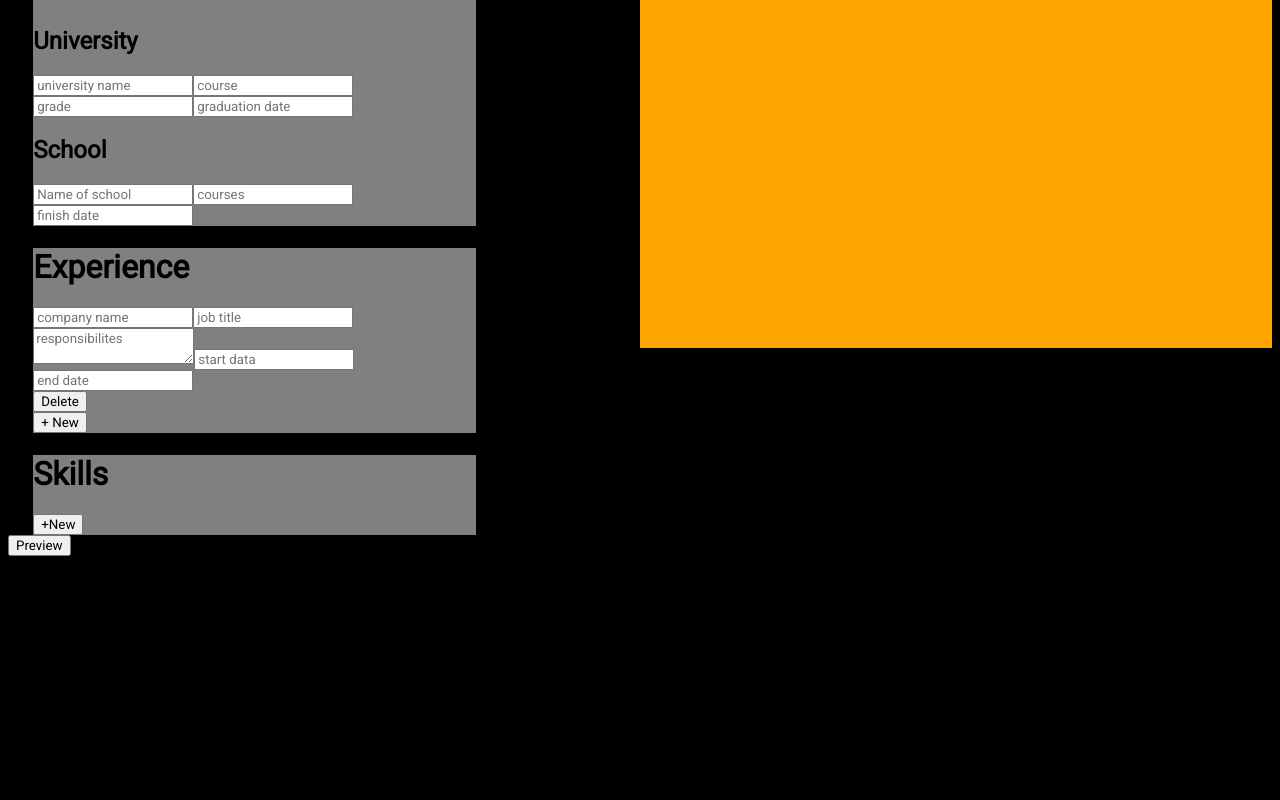
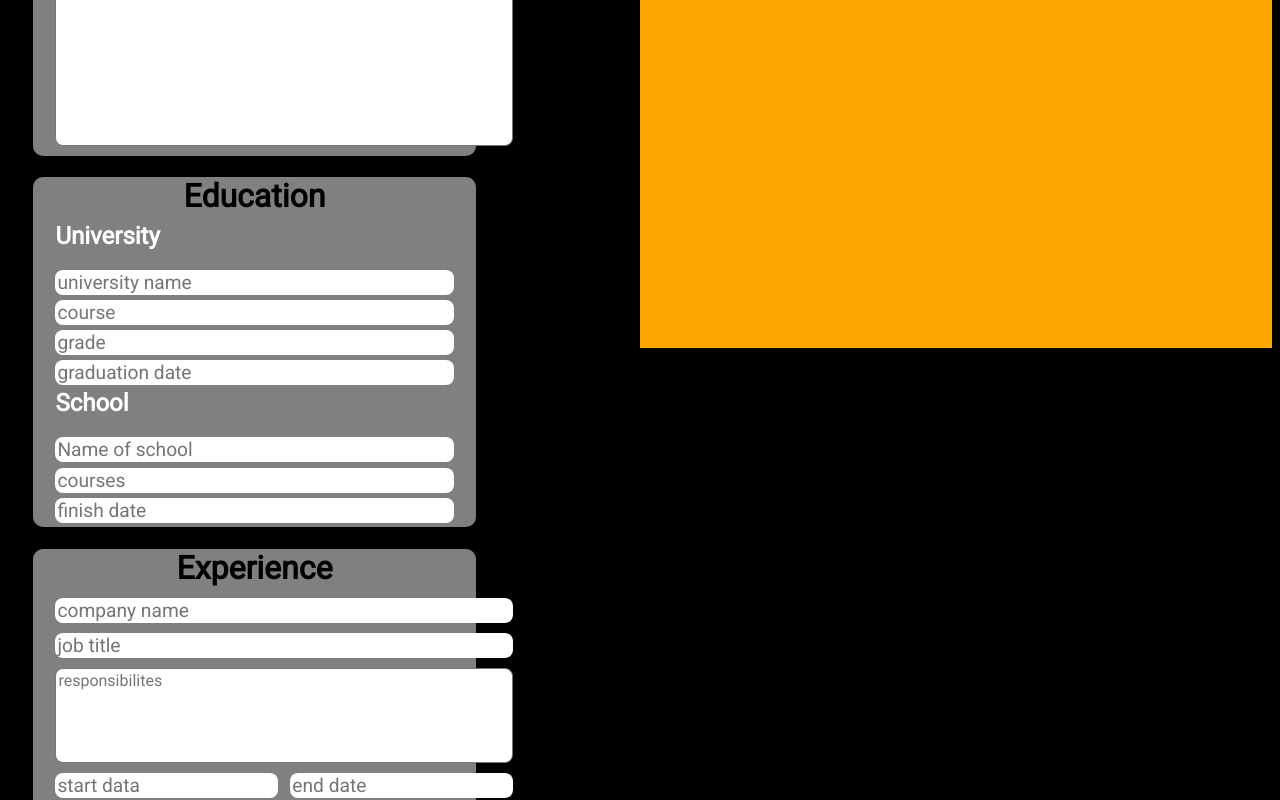
Before and after one commit to a-sha0234/CreatorGenix, a React (Create React App) app: page / in a window 1280 px wide. Shown: the part 460-1260 px from the top of the page. Before the commit the page ends 1024 px from the top, so only its background shows below. Built offline with nearby package versions, Linux system fonts and the light colour scheme.

Commit message:
style form

```diff
--- a/src/components/Education.tsx
+++ b/src/components/Education.tsx
@@ -9,7 +9,25 @@ import {
   setSchoolCourse,
   setSchoolYearOfGraduation,
 } from "../redux/education";
-import { store, RootState } from "../redux/store";
+
+import styled from "styled-components";
+import { RootState } from "../redux/store";
+import { Input, Heading, SubHeading } from "../style/styles";
+
+const ContainerUni = styled.div`
+  display: grid;
+  grid-template-columns: 1fr;
+  grid-template-rows: 1fr 1fr 1fr 1fr;
+  grid-template-areas: "universityNames" "universityCourse" "universityGrade" "yearOfGraduation";
+  row-gap: 5%;
+`;
+const ContainerSkl = styled.div`
+  display: grid;
+  grid-template-columns: 1fr;
+  grid-template-rows: 1fr 1fr 1fr;
+  grid-template-areas: "schoolName" "schoolCourse" "yearOfGraduation";
+  row-gap: 7%;
+`;
 
 export default function Education() {
   const education = useSelector((state: RootState) => state.educationData);
@@ -40,49 +58,71 @@ export default function Education() {
 
   return (
     <div>
-      <h1>Education </h1>
-      <h2>University</h2>
+      <Heading>Education </Heading>
+
+      <div
+        style={{
+          maxWidth: "90%",
+          margin: "auto",
+          position: "relative",
+          bottom: "15px",
+        }}
+      >
+        <SubHeading>University</SubHeading>
         <form>
-        <input
+          <ContainerUni>
+            <Input
               type="text"
               name="universityNames"
               onChange={setUniversityNames}
               placeholder="university name"
-        ></input>
-        <input
+              gridArea="universityNames"
+            ></Input>
+            <Input
               name="universityCourse"
               onChange={setUniversityCourses}
               placeholder="course"
-        ></input>
-        <input
+              gridArea="universityCourse"
+            ></Input>
+            <Input
               name="universityGrade"
               onChange={setUniversityGrades}
               placeholder="grade"
-        ></input>
-        <input
+              gridArea="universityGrade"
+            ></Input>
+            <Input
               name="yearOfGraduation"
               onChange={setUniversityyearOfGraduations}
               placeholder="graduation date"
-        ></input>
+              gridArea="yearOfGraduation"
+            ></Input>
+          </ContainerUni>
         </form>
-      <h2>School</h2>
+        <SubHeading>School</SubHeading>
+
         <form>
-        <input
+          <ContainerSkl>
+            <Input
               name="schoolName"
               onChange={setSchoolNames}
               placeholder="Name of school"
-        ></input>
-        <input
+              gridArea="schoolName"
+            ></Input>
+            <Input
               name="schoolCourse"
               onChange={setSchoolCourses}
               placeholder="courses"
-        ></input>
-        <input
+              gridArea="schoolCourse"
+            ></Input>
+            <Input
               name="yearOfGraduation"
               onChange={setSchoolyearOfGraduations}
               placeholder="finish date"
-        ></input>
+              gridArea="yearOfGraduation"
+            ></Input>
+          </ContainerSkl>
         </form>
+      </div>
     </div>
   );
 }
--- a/src/components/Experience.tsx
+++ b/src/components/Experience.tsx
@@ -3,6 +3,7 @@ import { useDispatch, useSelector } from "react-redux";
 import { addForm } from "../redux/experience";
 import { store, RootState } from "../redux/store";
 import { v4 as uuidv4 } from "uuid";
+import { Heading, Button } from "../style/styles";
 
 export default function Experience() {
   const dispatch = useDispatch();
@@ -16,13 +17,13 @@ export default function Experience() {
 
   return (
     <div>
-      <h1>Experience</h1>
+      <Heading>Experience</Heading>
       <div>
         {experiences.form.map((data, index) => {
           return <ExperienceForm key={index} formkey={index} data={data} />;
         })}
       </div>
-      <button onClick={addForms}>+ New</button>
+      <Button onClick={addForms}>+ New</Button>
     </div>
   );
 }
--- a/src/components/LeftHandComponent.tsx
+++ b/src/components/LeftHandComponent.tsx
@@ -5,14 +5,9 @@ import Experience from "./Experience";
 import Skills from "./Skills";
 import styles from "../style/leftHandComp/leftHandComp.module.css";
 import styled from "styled-components";
+import { Section } from "../style/styles";
 
 const Container = styled.main``;
-
-const Section = styled.div`
-  background-color: grey;
-  max-width: 70%;
-  margin-left: 4%;
-`;
 
 const LeftHandComponent = () => {
   return (
--- a/src/components/PersonalData.tsx
+++ b/src/components/PersonalData.tsx
@@ -11,26 +11,15 @@ import {
   setWebsite,
 } from "../redux/personalData";
 import { RootState } from "../redux/store";
-
-interface gridProps {
-  gridArea: string;
-}
+import { Input, Heading, TextArea } from "../style/styles";
 
 const Container = styled.div`
   display: grid;
   grid-template-columns: 1fr 1fr;
-  grid-template-rows: 1fr 1fr 1fr 1fr 1fr;
+  grid-template-rows: 1fr 1fr 1fr 1fr 6fr;
   column-gap: 3%;
   row-gap: 5%;
   grid-template-areas: "name lastName" "location location" "website website" "email phoneNumber" "profileDescription profileDescription";
-`;
-
-const Input = styled.input<gridProps>`
-  grid-area: ${(props: any) => props.gridArea};
-`;
-
-const TextArea = styled.textarea<gridProps>`
-  grid-area: ${(props: any) => props.gridArea};
 `;
 
 const PersonalData = () => {
@@ -66,9 +55,18 @@ const PersonalData = () => {
 
   return (
     <>
-      <h1>Personal Data</h1>
+      <Heading>Personal Data</Heading>
 
       <form>
+        {/* make div into styled component  */}
+        <div
+          style={{
+            maxWidth: "90%",
+            margin: "auto",
+            position: "relative",
+            bottom: "10px",
+          }}
+        >
           <Container>
             <Input
               type="text"
@@ -117,9 +115,11 @@ const PersonalData = () => {
               onChange={handleProfileChange}
               placeholder="description"
               style={{ resize: "none", overflowY: "scroll" }}
+              rows={12}
               gridArea="profileDescription"
             ></TextArea>
           </Container>
+        </div>
       </form>
     </>
   );
--- a/src/components/Skills.tsx
+++ b/src/components/Skills.tsx
@@ -3,6 +3,7 @@ import { store, RootState } from "../redux/store";
 import { addSkill, updateSkill, deleteSkill } from "../redux/skills";
 import SkillsForm from "./common/SkillsForm";
 import { v4 as uuidv4 } from "uuid";
+import { Heading } from "../style/styles";
 
 export default function Skills() {
   const dispatch = useDispatch();
@@ -13,7 +14,7 @@ export default function Skills() {
 
   return (
     <div>
-      <h1>Skills</h1>
+      <Heading>Skills & Technolgies </Heading>
       {skills.form.map((data, index) => {
         return <SkillsForm id={data.uuid} formKey={index} />;
       })}
--- a/src/components/common/ExperienceForm.tsx
+++ b/src/components/common/ExperienceForm.tsx
@@ -3,6 +3,18 @@ import { useSelector, useDispatch } from "react-redux";
 import { updateForm, deleteForm } from "../../redux/experience";
 import { store, RootState } from "../../redux/store";
 import { useState, useEffect } from "react";
+import { Input, TextArea, Button } from "../../style/styles";
+import styled from "styled-components";
+
+const Container = styled.div`
+  display: grid;
+  grid-template-columns: 1fr 1fr;
+  grid-template-rows: 1fr 1fr 5fr 1fr;
+  column-gap: 3%;
+  row-gap: 5%;
+  grid-template-areas: "companyName companyName" "position position" "responsibilities responsibilities" "startDate endDate";
+`;
+
 interface Iprops {
   formkey: number;
   data: any;
@@ -33,41 +45,58 @@ const ExperienceForm: React.FC<Iprops> = ({ formkey, data }) => {
   return (
     <div>
       <form>
-        <input
+        <div
+          style={{
+            maxWidth: "90%",
+            margin: "auto",
+            position: "relative",
+            bottom: "10px",
+          }}
+        >
+          <Container>
+            <Input
               onChange={handleChange}
               name="companyName"
               value={experiences.form[formkey].companyName}
               placeholder="company name"
-        ></input>
-        <input
+              gridArea="companyName"
+            ></Input>
+            <Input
               onChange={handleChange}
               name="position"
               value={experiences.form[formkey].position}
               placeholder="job title"
-        ></input>
-        <textarea
+              gridArea="position"
+            ></Input>
+            <TextArea
               onChange={handleChange}
               name="responsibilities"
               value={experiences.form[formkey].responsibilities}
-          placeholder="responsibilites "
-        ></textarea>
-        <input
+              placeholder="responsibilites"
+              gridArea="responsibilities"
+              style={{ resize: "none", overflowY: "scroll" }}
+            ></TextArea>
+            <Input
               onChange={handleChange}
               name="startDate"
               value={experiences.form[formkey].startDate}
               placeholder="start data"
-        ></input>
-        <input
+              gridArea="startDate"
+            ></Input>
+            <Input
               onChange={handleChange}
               name="endDate"
               value={experiences.form[formkey].endDate}
               placeholder="end date"
-        ></input>
+              gridArea="endDate"
+            ></Input>
+          </Container>
+        </div>
       </form>
 
-      <button onClick={handleDelete} id={`${data.uuid}`}>
+      <Button onClick={handleDelete} id={`${data.uuid}`}>
         Delete
-      </button>
+      </Button>
     </div>
   );
 };
--- a/src/components/common/SkillsForm.tsx
+++ b/src/components/common/SkillsForm.tsx
@@ -1,11 +1,15 @@
 import { useSelector, useDispatch } from "react-redux";
 import { store, RootState } from "../../redux/store";
 import { updateSkill, deleteSkill } from "../../redux/skills";
+import { Input, SkillDelete } from "../../style/styles";
+import styled from "styled-components";
 
 interface Iprops {
   id: string;
   formKey: number;
 }
+
+const Container = styled.div``;
 
 const SkillsForm: React.FC<Iprops> = ({ id, formKey }) => {
   const dispatch = useDispatch();
@@ -14,21 +18,34 @@ const SkillsForm: React.FC<Iprops> = ({ id, formKey }) => {
   function handleSkillChange(e: any) {
     dispatch(updateSkill({ id: id, value: e.currentTarget.value }));
   }
-  function handleDeleteSkill() {
+  function handleDeleteSkill(e: any) {
+    e.preventDefault();
     dispatch(deleteSkill(id));
   }
 
   return (
     <>
       <form>
-        <input
-          name="skill"
-          value={skills.form[formKey].skill}
-          onChange={handleSkillChange}
-          placeholder="skill"
-        ></input>
+        <div
+          style={{
+            maxWidth: "90%",
+            margin: "auto",
+            position: "relative",
+            bottom: "10px",
+          }}
+        >
+          <Container>
+            <Input
+              name="skill"
+              value={skills.form[formKey].skill}
+              onChange={handleSkillChange}
+              placeholder="skill"
+              gridArea=""
+            ></Input>
+            <SkillDelete onClick={handleDeleteSkill}>Delete</SkillDelete>
+          </Container>
+        </div>
       </form>
-      <button onClick={handleDeleteSkill}>Delete</button>
     </>
   );
 };
--- a/src/style/leftHandComp/leftHandComp.module.css
+++ b/src/style/leftHandComp/leftHandComp.module.css
@@ -3,6 +3,11 @@
   flex-direction: column;
 }
 
-.container > section {
+/* .container > section {
   margin-top: 3%;
-}
+  border-radius: 10px;
+} */
+
+/* .container section {
+  border-radius: 10%;
+} */
--- /dev/null
+++ b/src/style/styles.ts
@@ -0,0 +1,43 @@
+import styled from "styled-components";
+
+interface gridProps {
+  gridArea: string;
+}
+
+const Input = styled.input<gridProps>`
+  grid-area: ${(props: any) => props.gridArea};
+  border-radius: 8px;
+  border: none;
+  font-size: 1.2rem;
+`;
+
+const Heading = styled.h1`
+  text-align: center;
+`;
+
+const SubHeading = styled.h2`
+  color: white;
+`;
+
+const TextArea = styled.textarea<gridProps>`
+  grid-area: ${(props: any) => props.gridArea};
+  border-radius: 8px;
+  font-size: 1rem;
+`;
+
+const Section = styled.div`
+  background-color: grey;
+  max-width: 70%;
+  margin-left: 4%;
+  border-radius: 10px;
+`;
+
+const Button = styled.button`
+  margin: 4%;
+`;
+
+const SkillDelete = styled.button`
+  margin: 1%;
+`;
+
+export { Input, Heading, SubHeading, TextArea, Section, Button, SkillDelete };
```
Lines whose indentation alone changed are shown as unchanged.
